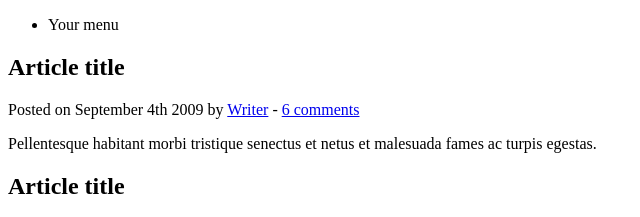
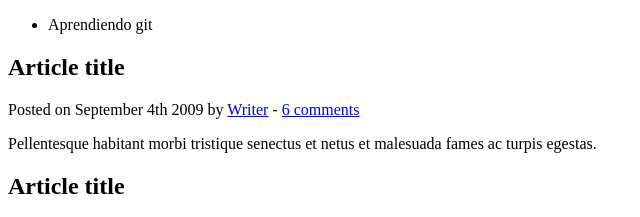
Before and after one commit to mar123m/demo_repo2, a plain HTML site: page index.html in a window 1280 px wide. Shown: the top 217 px of the page, 0-640 px from the left. Drawn offline with Linux system fonts and the light colour scheme.

Commit message:
se modifico index.html el titulo

```diff
--- a/index.html
+++ b/index.html
@@ -12,7 +12,7 @@
 	<header>
 		<nav>
 			<ul>
-				<li>Your menu</li>
+				<li>Aprendiendo git</li>
 			</ul>
 		</nav>
 	</header>
```
